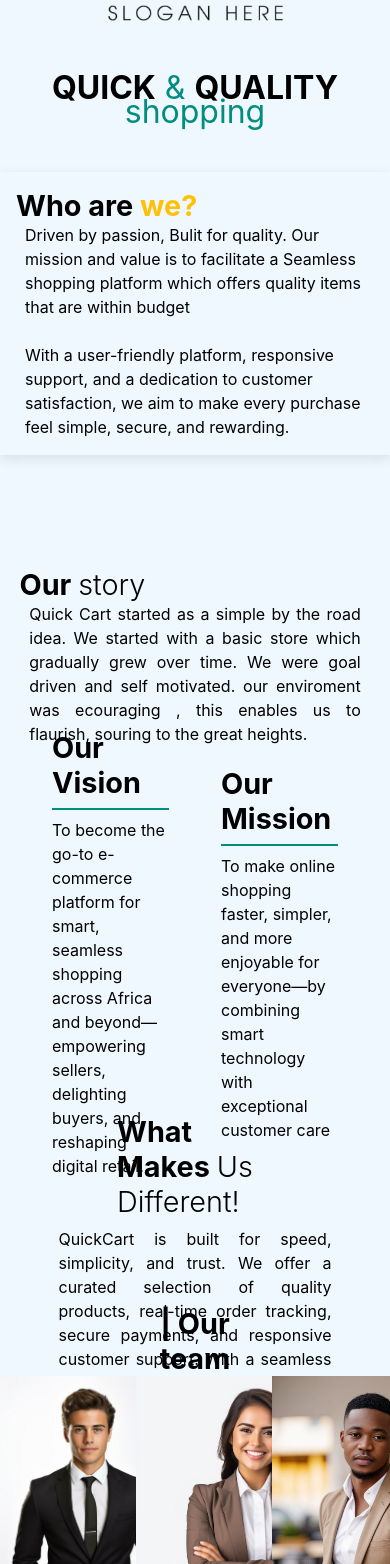
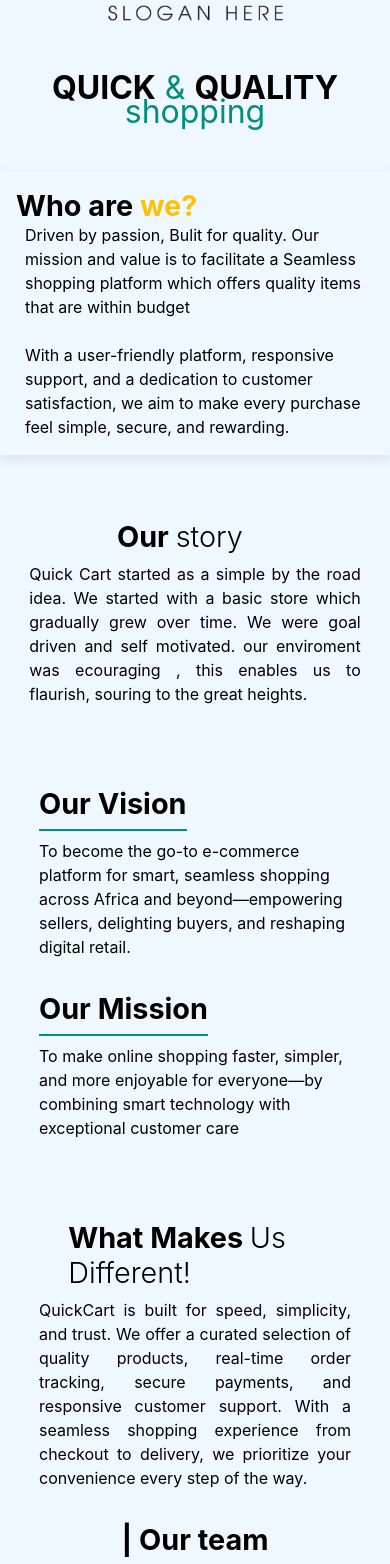
Before and after one commit to SmartMinds1/QuickCart, a React (Create React App) app in the folder client/: page /about in a window 390 px wide. Shown: the part 436-2000 px from the top of the page. Built offline with nearby package versions, Linux system fonts and the light colour scheme.

Commit message:
completed the responsive design on contact page

```diff
--- a/client/src/pages/About.jsx
+++ b/client/src/pages/About.jsx
@@ -17,7 +17,6 @@
                     Our mission and value is to facilitate a
                     Seamless shopping platform which offers quality
                     items that are within budget</p>
-
                     <br />
 
                   <p>
--- a/client/src/styles/about.css
+++ b/client/src/styles/about.css
@@ -12,8 +12,8 @@
     align-items: center;
     justify-content: space-evenly;
     flex-wrap: wrap-reverse;
+}
 
-}
 .aboutUs{
     width:35rem;
     height: 60vh;
@@ -24,8 +24,7 @@
 }
 .abth1 h1{
     font-size: 1.8rem;
-  /*   color: var(--background); */
-  color:var(--text);
+    color:var(--text);
 }
 .abth1 h1 span{
     color:var(--secondary);
@@ -162,9 +161,10 @@
 }
 .div5 h3{
     font-size: 1.8rem;
-    width: 30%;
+    width: 50%;
     margin: auto;
     text-align: center;
+    margin-bottom: 2rem;
 }
 .member1{
    width: 15rem;
@@ -179,13 +179,14 @@
 .member3{
     background-image: url(../assets/general/member4.jpeg);
     background-size: cover;
-    background-position-y:20% ;
+    background-position-y:20%;
     width: 13rem;
 }
 
 @media (max-width:768PX) {
     .div1{
         justify-content: space-evenly;
+        margin-bottom: -3rem;
     }
     .aboutUs{
         width:35rem;
@@ -203,11 +204,10 @@
 
     .div2{
         height: fit-content;
-        margin-bottom: 8rem;
     }
     .div2 h1{
-        margin-left: 5%;
-
+        margin-left: 30%;
+        margin-bottom: 0.5rem;
     }
 
     .div2 p{
@@ -215,6 +215,37 @@
       width: 85%;
     }
 
+/*  mission and vision */
+.div3{
+    height: fit-content;
+    flex-direction: column;
+
+}
+.mission{
+    width: 80%;
+    margin-top: 2rem;
+}
+.vision{
+    width: 80%;
+}
+
+/* what makes us great */
+.div4{
+    height: fit-content;
+
+}
+.div4 h3{
+    width:65%;
+}
+.div4 p{
+    width: 80%;
+}
+
+/* section 5 */
+.teamImages{
+    flex-wrap: wrap;
+    gap:3rem
+}
 
 
 }
```
Also changed, not shown: client/src/components/general/ViewProduct.jsx (added, +38 -0 lines), client/src/components/general/ViewProduct.css (added).
